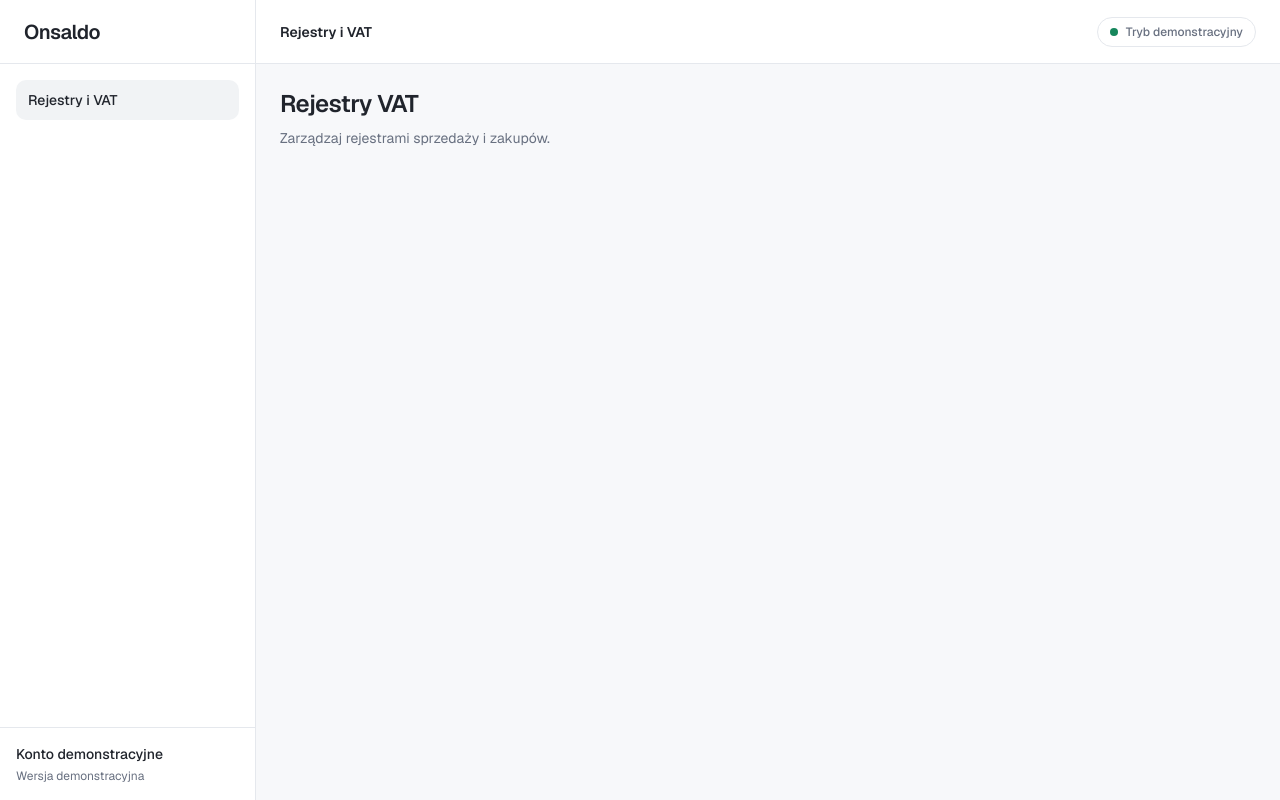
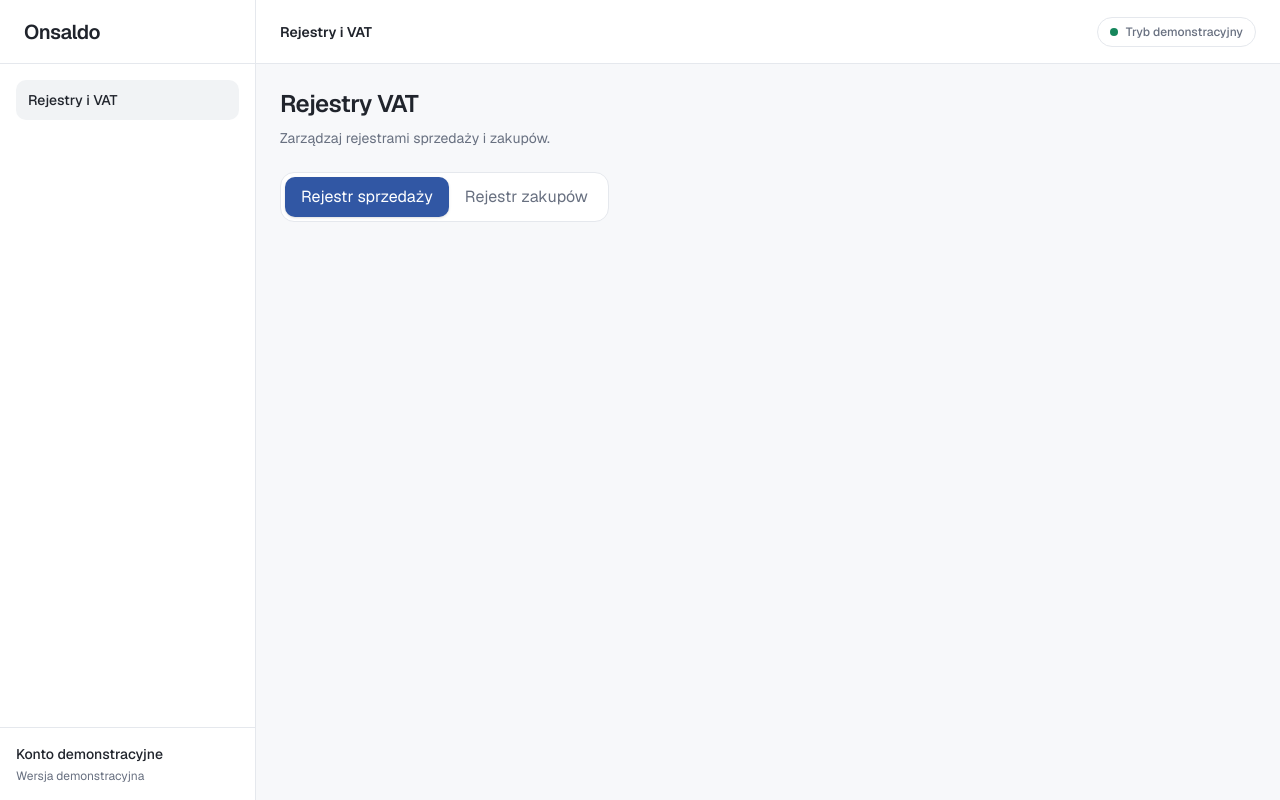
Before and after one commit to mykytapilec/onsaldo-vat-register, a Next.js app: page / in a window 1280 px wide. Built offline with nearby package versions, Linux system fonts and the light colour scheme.

Commit message:
feat: add VAT register switcher

```diff
--- a/app/page.tsx
+++ b/app/page.tsx
@@ -1,4 +1,5 @@
 
+import { RegisterSwitcher } from "@/components/vat-register/register-switcher";
 import { AppShell } from "@/components/layout/app-shell";
 
 export default function Home() {
@@ -11,6 +12,10 @@ export default function Home() {
         <p className="mt-2 text-sm text-[var(--foreground-secondary)]">
           Zarządzaj rejestrami sprzedaży i zakupów.
         </p>
+
+        <div className="mt-6">
+          <RegisterSwitcher />
+        </div>
       </section>
     </AppShell>
   );
--- /dev/null
+++ b/components/vat-register/register-switcher.tsx
@@ -0,0 +1,45 @@
+
+"use client";
+
+import { useState } from "react";
+
+type RegisterType = "sales" | "purchases";
+
+export function RegisterSwitcher() {
+  const [activeRegister, setActiveRegister] =
+    useState<RegisterType>("sales");
+
+  return (
+    <div
+      role="group"
+      aria-label="Wybór rejestru VAT"
+      className="inline-flex rounded-lg border border-[var(--border)] bg-[var(--surface)] p-1"
+    >
+      <button
+        type="button"
+        aria-pressed={activeRegister === "sales"}
+        onClick={() => setActiveRegister("sales")}
+        className={`rounded-md px-4 py-2 text-sm font-medium transition-colors ${
+          activeRegister === "sales"
+            ? "bg-[var(--primary)] text-white shadow-sm"
+            : "text-[var(--foreground-secondary)] hover:text-[var(--foreground)]"
+        }`}
+      >
+        Rejestr sprzedaży
+      </button>
+
+      <button
+        type="button"
+        aria-pressed={activeRegister === "purchases"}
+        onClick={() => setActiveRegister("purchases")}
+        className={`rounded-md px-4 py-2 text-sm font-medium transition-colors ${
+          activeRegister === "purchases"
+            ? "bg-[var(--primary)] text-white shadow-sm"
+            : "text-[var(--foreground-secondary)] hover:text-[var(--foreground)]"
+        }`}
+      >
+        Rejestr zakupów
+      </button>
+    </div>
+  );
+}
```
